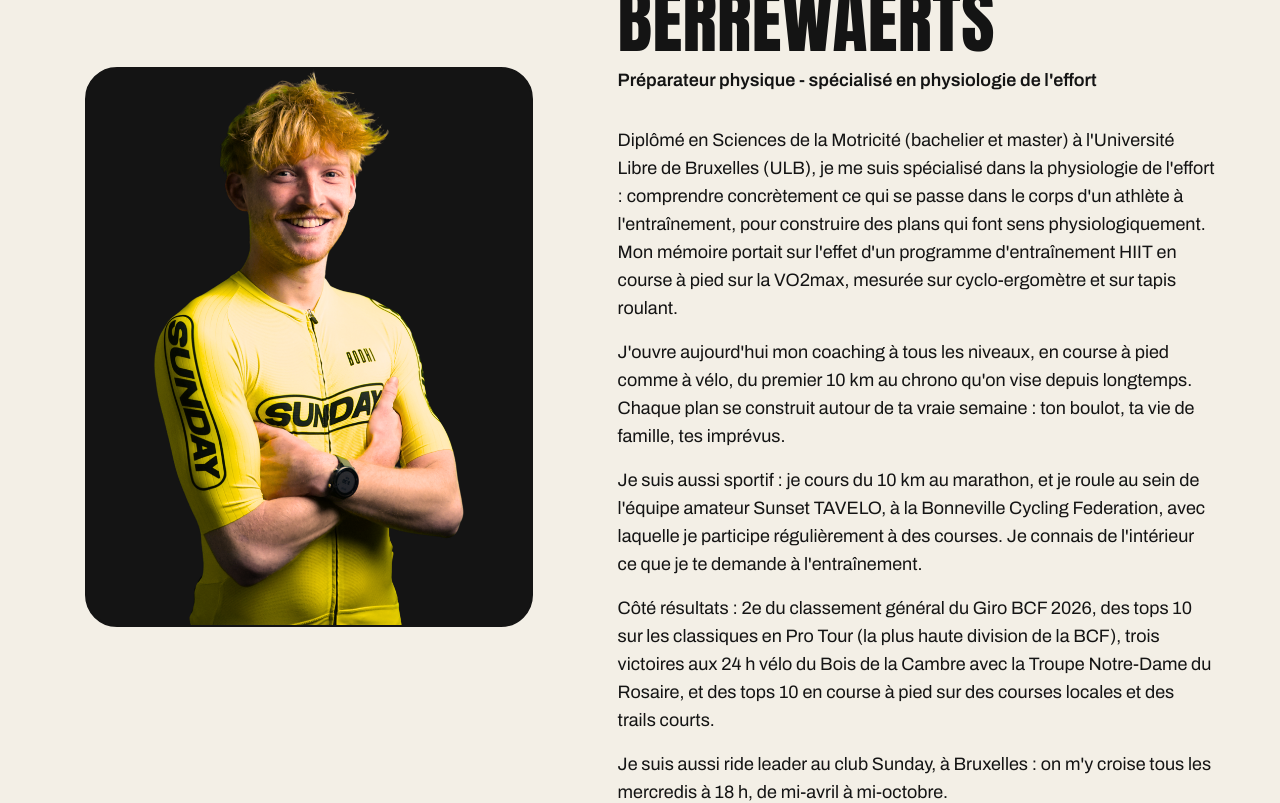
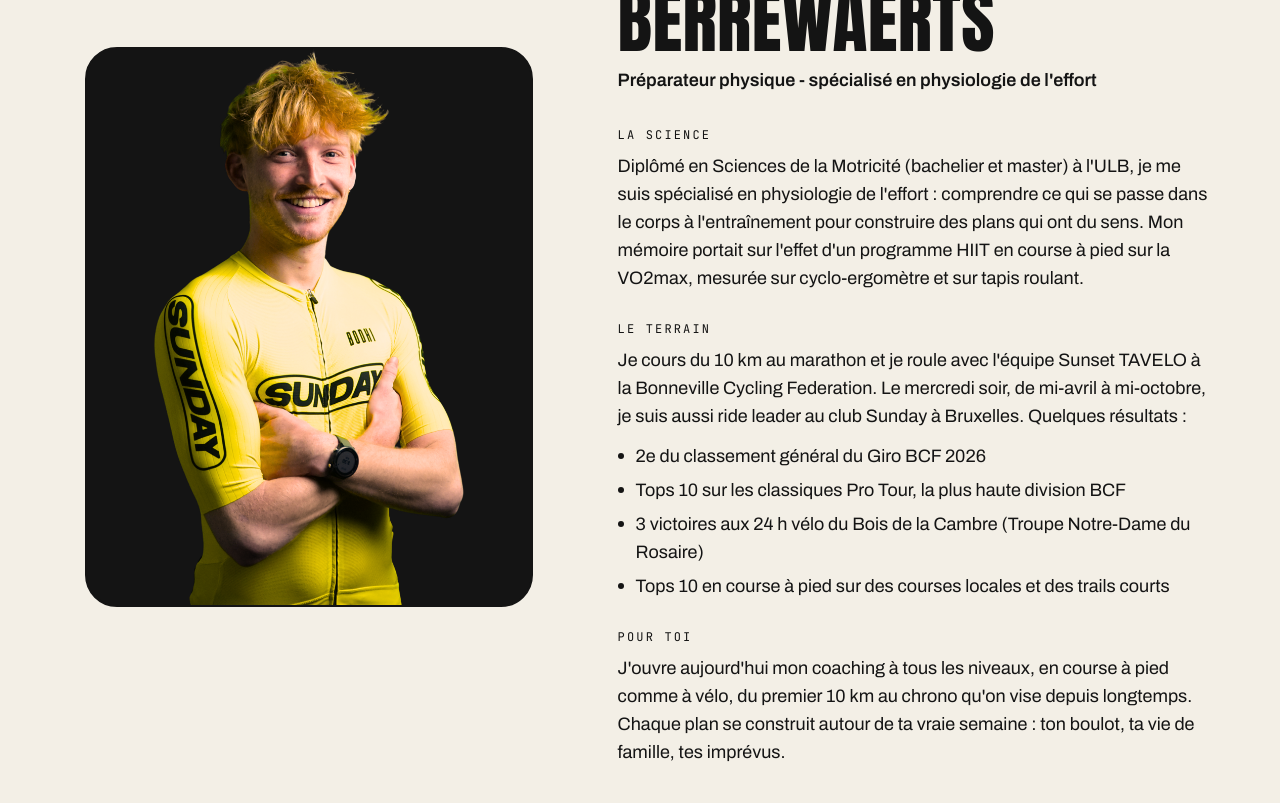
Before and after one commit to Joachimcoach/Jojo-Coaching, a Next.js app: page / in a window 1280 px wide. Shown: the part 980-1783 px from the top of the page. Built offline with nearby package versions, Linux system fonts and the light colour scheme.

Commit message:
Présentation maj

```diff
--- a/components/site/Histoire.js
+++ b/components/site/Histoire.js
@@ -24,9 +24,22 @@ export default function Histoire() {
           <p className="etiquette text-[var(--gris)]">{h.surtitre}</p>
           <h2 className="affiche mt-4 text-5xl sm:text-7xl">{h.titre}</h2>
           {h.role && <p className="mt-3 text-lg font-semibold">{h.role}</p>}
-          <div className="mt-8 space-y-4 text-base leading-relaxed text-[var(--encre)]/80 sm:text-lg">
-            {h.paragraphes.map((p) => (
-              <p key={p.slice(0, 24)}>{p}</p>
+          <div className="mt-8 space-y-7">
+            {h.blocs.map((b) => (
+              <div key={b.intertitre}>
+                <h3 className="etiquette text-[var(--encre)]">{b.intertitre}</h3>
+                <p className="mt-2 text-base leading-relaxed text-[var(--encre)]/80 sm:text-lg">{b.texte}</p>
+                {b.liste && (
+                  <ul className="mt-3 space-y-1.5 text-base text-[var(--encre)]/80 sm:text-lg">
+                    {b.liste.map((item) => (
+                      <li key={item} className="flex gap-3">
+                        <span className="mt-[0.6em] h-1.5 w-1.5 shrink-0 rounded-full bg-[var(--encre)]" />
+                        <span>{item}</span>
+                      </li>
+                    ))}
+                  </ul>
+                )}
+              </div>
             ))}
           </div>
         </div>
```
Also changed, not shown: lib/site.js.
